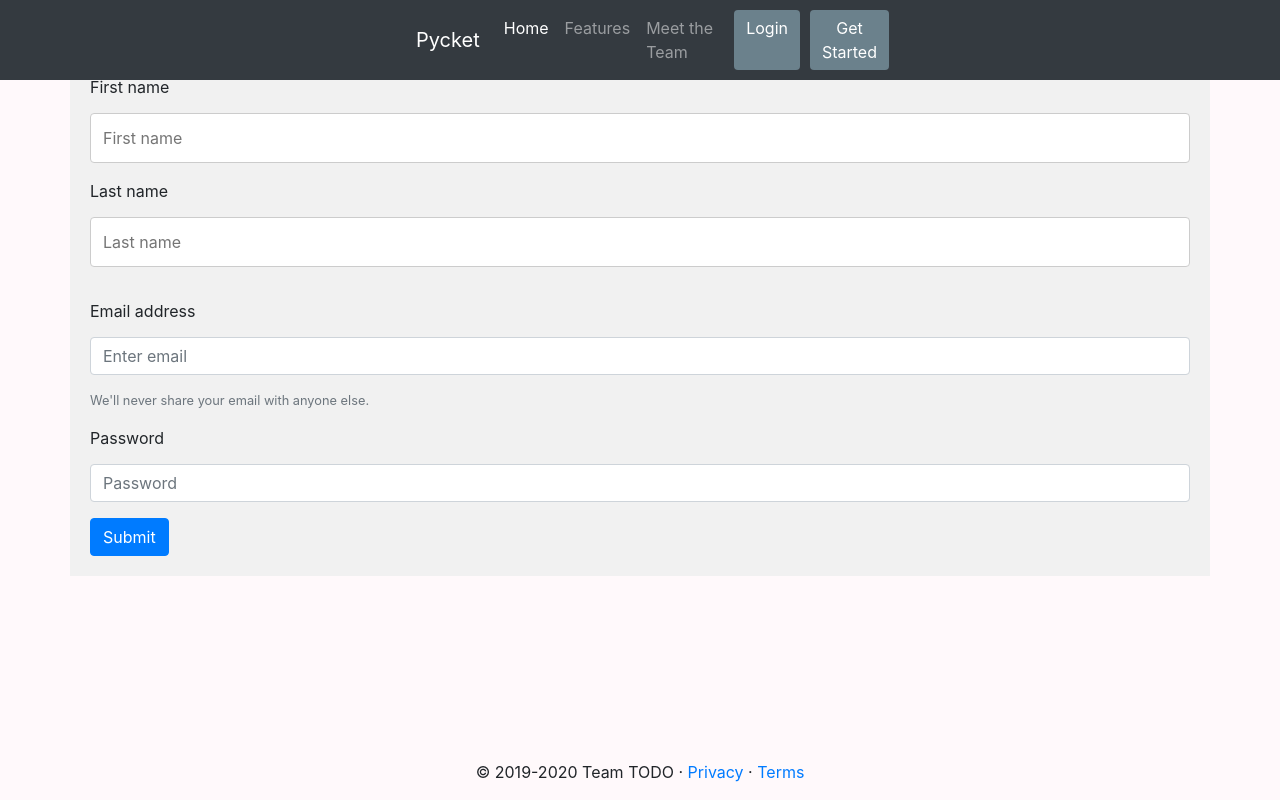
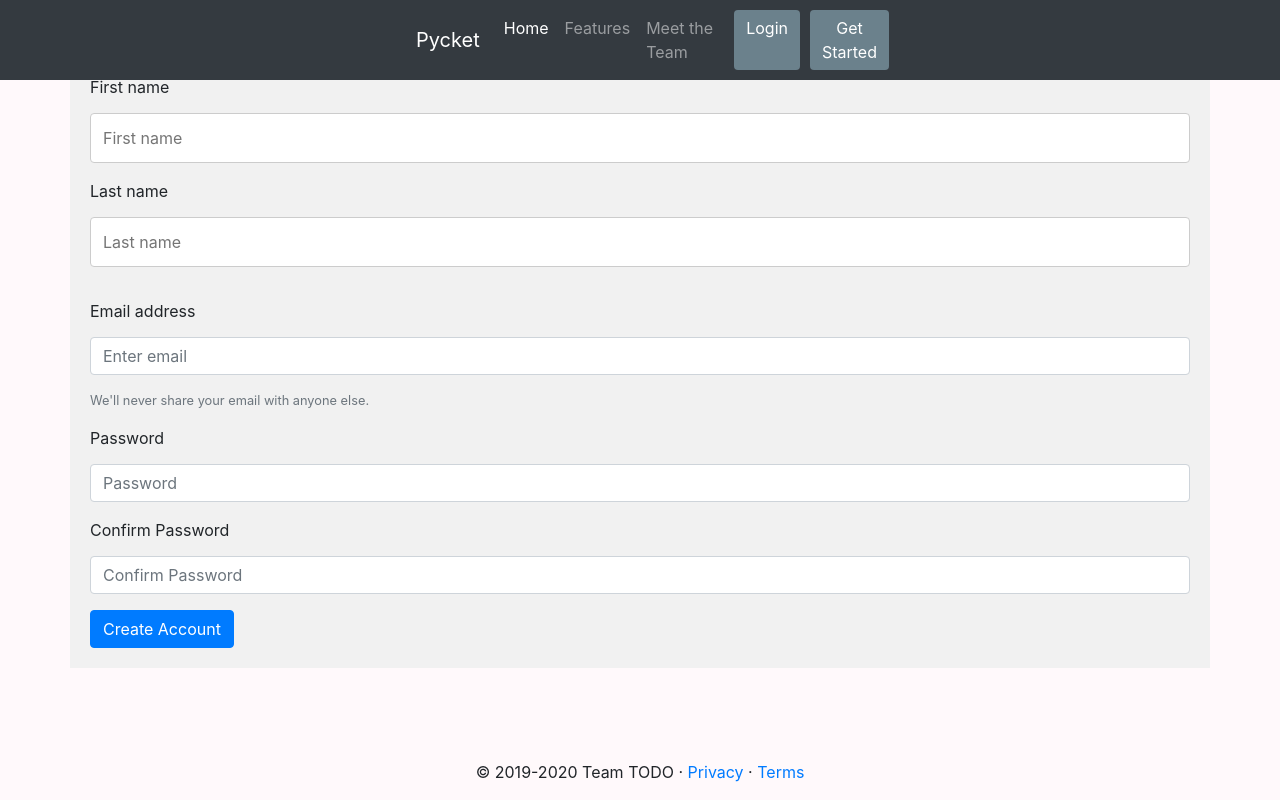
Before and after one commit to AU-CS-499-Spring-2020/Team_TODO, a Flask app: page /auth/register in a window 1280 px wide. Run offline with Flask 2, Linux system fonts and the light colour scheme; some libraries are stand-ins or nearby versions.

Commit message:
Fixed footer to properly stay at the bottom. Also added 'Confirm Password' input to sign-up page.

```diff
--- a/Pycket/pycket/static/css/style.css
+++ b/Pycket/pycket/static/css/style.css
@@ -1,5 +1,8 @@
 body {
     background-color: #fff9fb;
+    min-height: 100vh;
+    display: block;
+    position: relative;
 }
 #nav-login{
     margin-right: 10px;
--- a/Pycket/pycket/templates/auth/signup.html
+++ b/Pycket/pycket/templates/auth/signup.html
@@ -31,7 +31,11 @@
         <small id="length" class="invalid">Minimum <b>8 characters</b></small>
       </div>
     </div>
-    <button type="submit" class="btn btn-primary">Submit</button>
+    <div class="form-group">
+      <label for="confirm_password">Confirm Password</label>
+      <input id="confirm_password" name="confirm_password" class="form-control" type="confirm_password" placeholder="Confirm Password" required>
+    </div>
+    <button type="submit" class="btn btn-primary">Create Account</button>
   </form>
 </div>
 {% endblock %}
```
